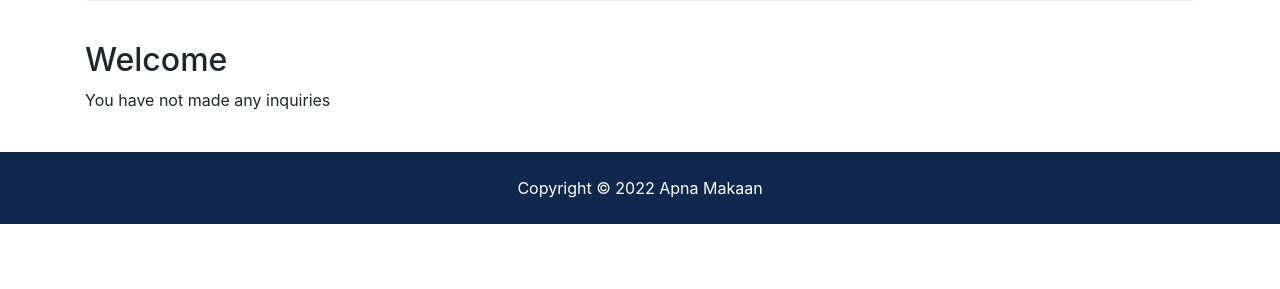
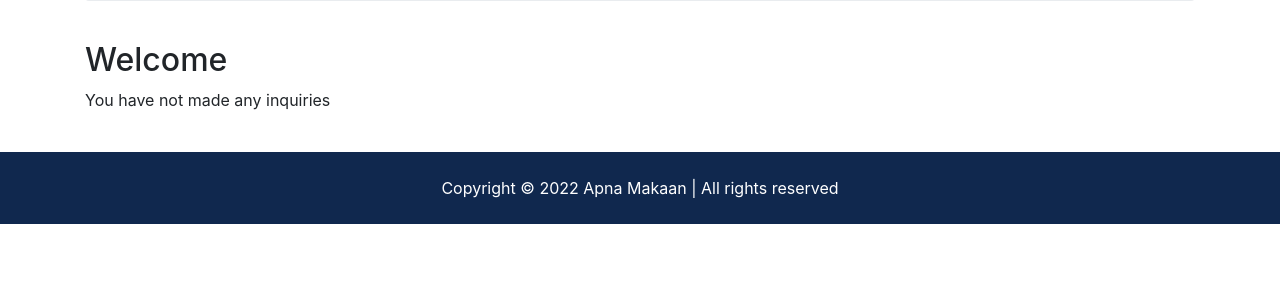
Before and after one commit to almostdevelopr/rentalproject, a Django app: page /accounts/dashboard in a window 1280 px wide. Shown: the part 408-697 px from the top of the page. Run offline with Django 4.2, Linux system fonts and the light colour scheme; data that the repository does not hold is empty; some libraries are stand-ins or nearby versions.

Commit message:
Add copyright footer

```diff
--- a/templates/partials/_footer.html
+++ b/templates/partials/_footer.html
@@ -1,5 +1,5 @@
 <!-- Footer -->
 <footer id="main-footer" class="py-4 bg-primary text-white text-center">
 	Copyright &copy;
-	<span class="year"></span> Apna Makaan
+	<span class="year"></span> Apna Makaan | All rights reserved
 </footer>
```
